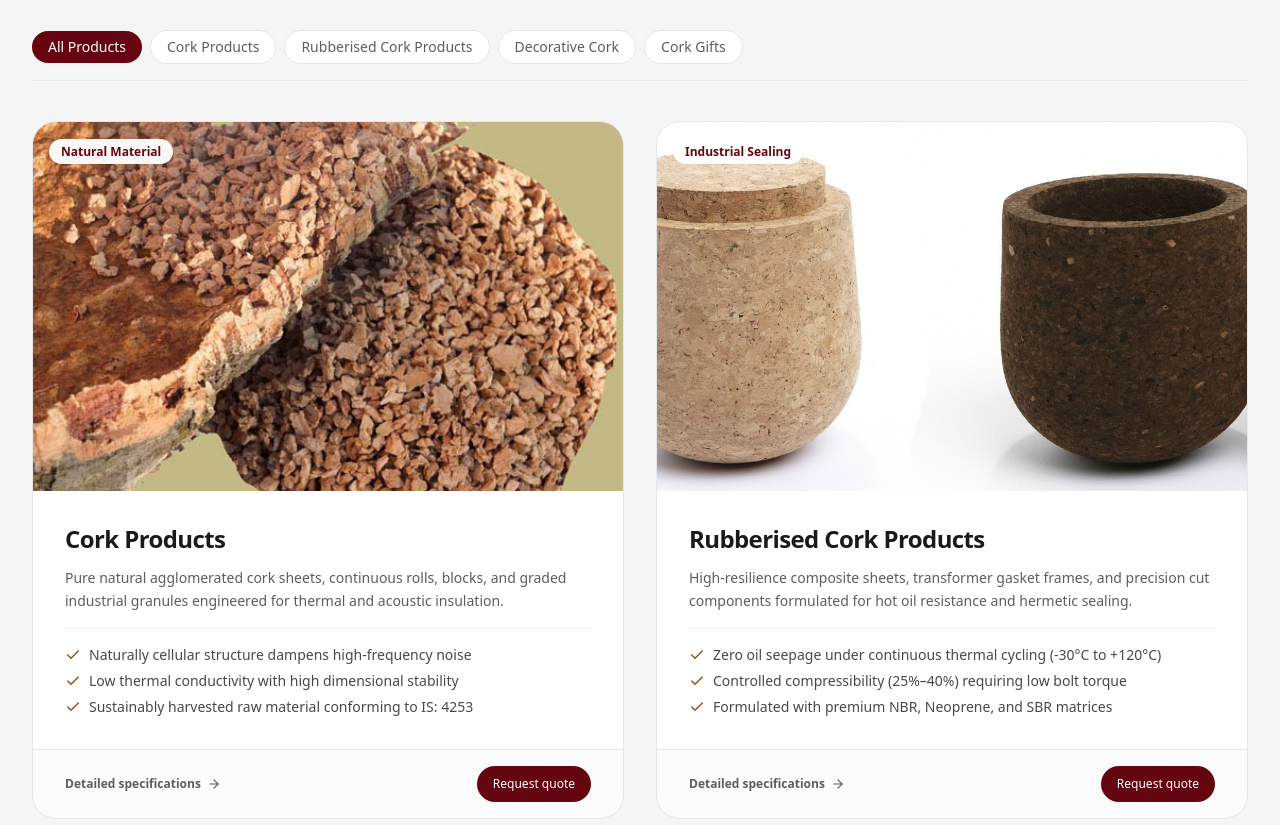
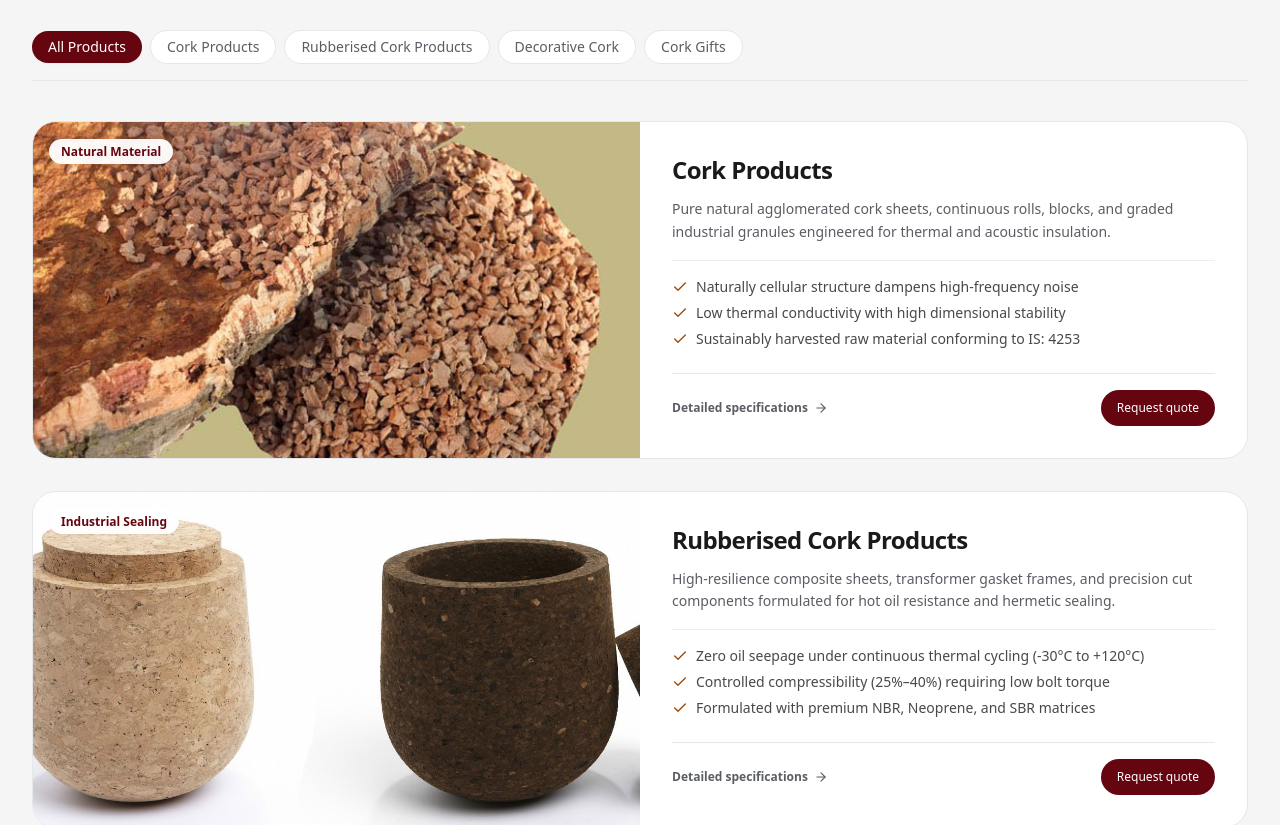
Before and after one commit to samirshaikh-dev/urc-v2, a Next.js app: page / in a window 1280 px wide. Shown: the part 1363-2188 px from the top of the page. Built offline with nearby package versions, Linux system fonts and the light colour scheme.

Commit message:
feat: add ProductBento component for catalogue display and filtering

```diff
--- a/src/components/home/product-bento.js
+++ b/src/components/home/product-bento.js
@@ -77,17 +77,16 @@ export function ProductBento() {
           ))}
         </div>
 
-        {/* Product Bento Grid */}
-        <div className="mt-10 grid gap-8 md:grid-cols-2">
+        {/* Product Bento Grid - Single Column Layout */}
+        <div className="mt-10 grid grid-cols-1 gap-8">
           {filteredProducts.map((product) => (
             <div
               key={product.id}
               id={product.id}
-              className="group flex flex-col justify-between overflow-hidden rounded-3xl border border-line bg-white transition-all duration-200 hover:border-maroon/30 hover:shadow-sm scroll-mt-28"
+              className="group flex flex-col overflow-hidden rounded-3xl border border-line bg-white transition-all duration-200 hover:border-maroon/30 hover:shadow-sm scroll-mt-28 md:flex-row md:items-stretch"
             >
-              <div>
               {/* Product Imagery */}
-                <div className="relative aspect-[16/10] w-full overflow-hidden bg-field">
+              <div className="relative aspect-[16/10] w-full overflow-hidden bg-field md:aspect-auto md:w-5/12 lg:w-1/2 md:min-h-[320px]">
                 <Image
                   src={product.image}
                   alt={product.name}
@@ -103,7 +102,8 @@ export function ProductBento() {
               </div>
 
               {/* Content details */}
-                <div className="p-6 sm:p-8">
+              <div className="flex flex-1 flex-col justify-between p-6 sm:p-8">
+                <div>
                   <h3 className="text-xl font-semibold tracking-tight text-ink sm:text-2xl group-hover:text-maroon transition-colors duration-150">
                     {product.name}
                   </h3>
@@ -150,10 +150,9 @@ export function ProductBento() {
                     </div>
                   )}
                 </div>
-              </div>
 
                 {/* Action Hooks - Redirect to Product Page without opening dialog */}
-              <div className="flex items-center justify-between border-t border-line bg-page/30 px-6 py-4 sm:px-8">
+                <div className="mt-6 flex items-center justify-between border-t border-line pt-4">
                   {isProductsPage ? (
                     <Link
                       href="/contact"
@@ -181,6 +180,7 @@ export function ProductBento() {
                   </Button>
                 </div>
               </div>
+            </div>
           ))}
         </div>
       </Container>
```
Lines whose indentation alone changed are shown as unchanged.
